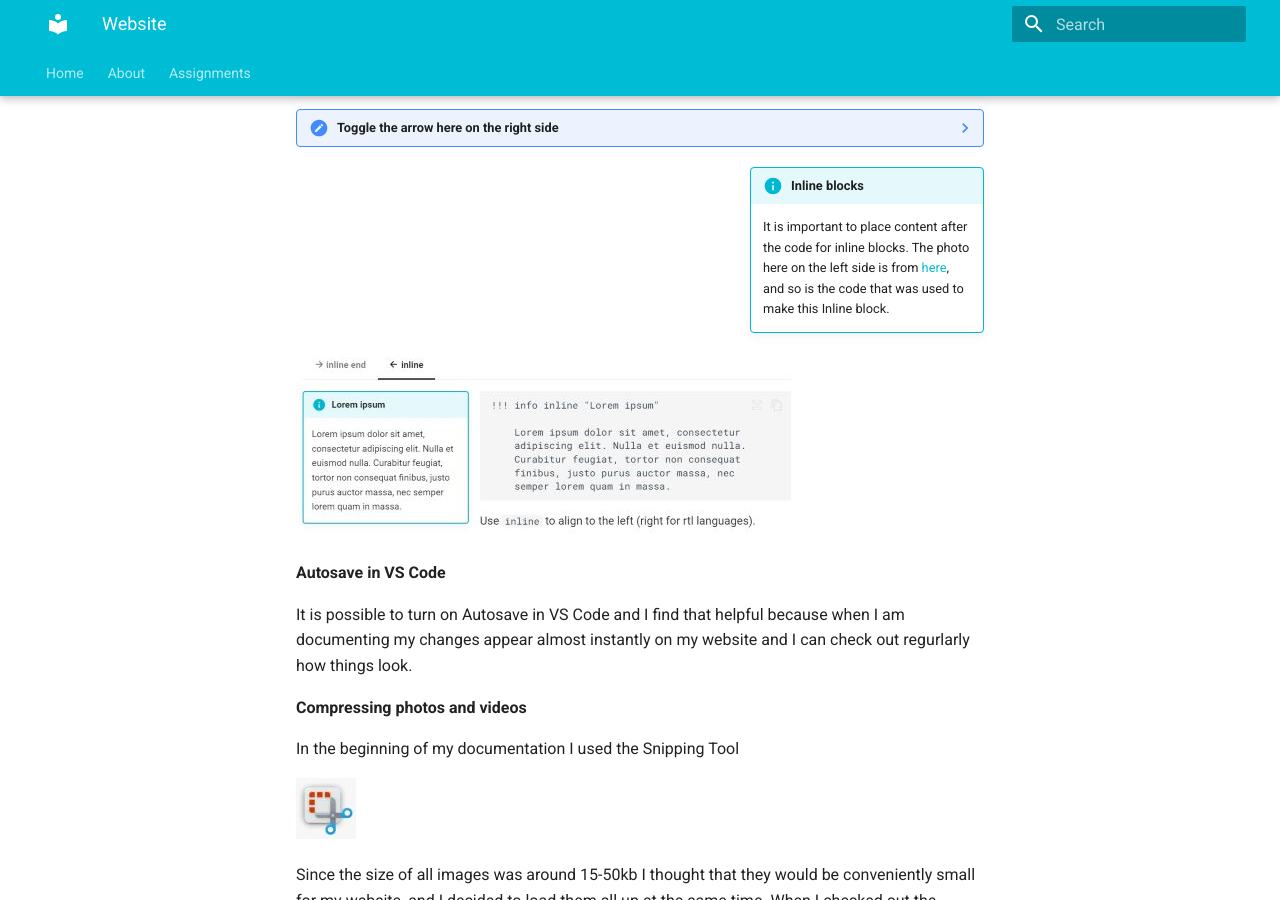
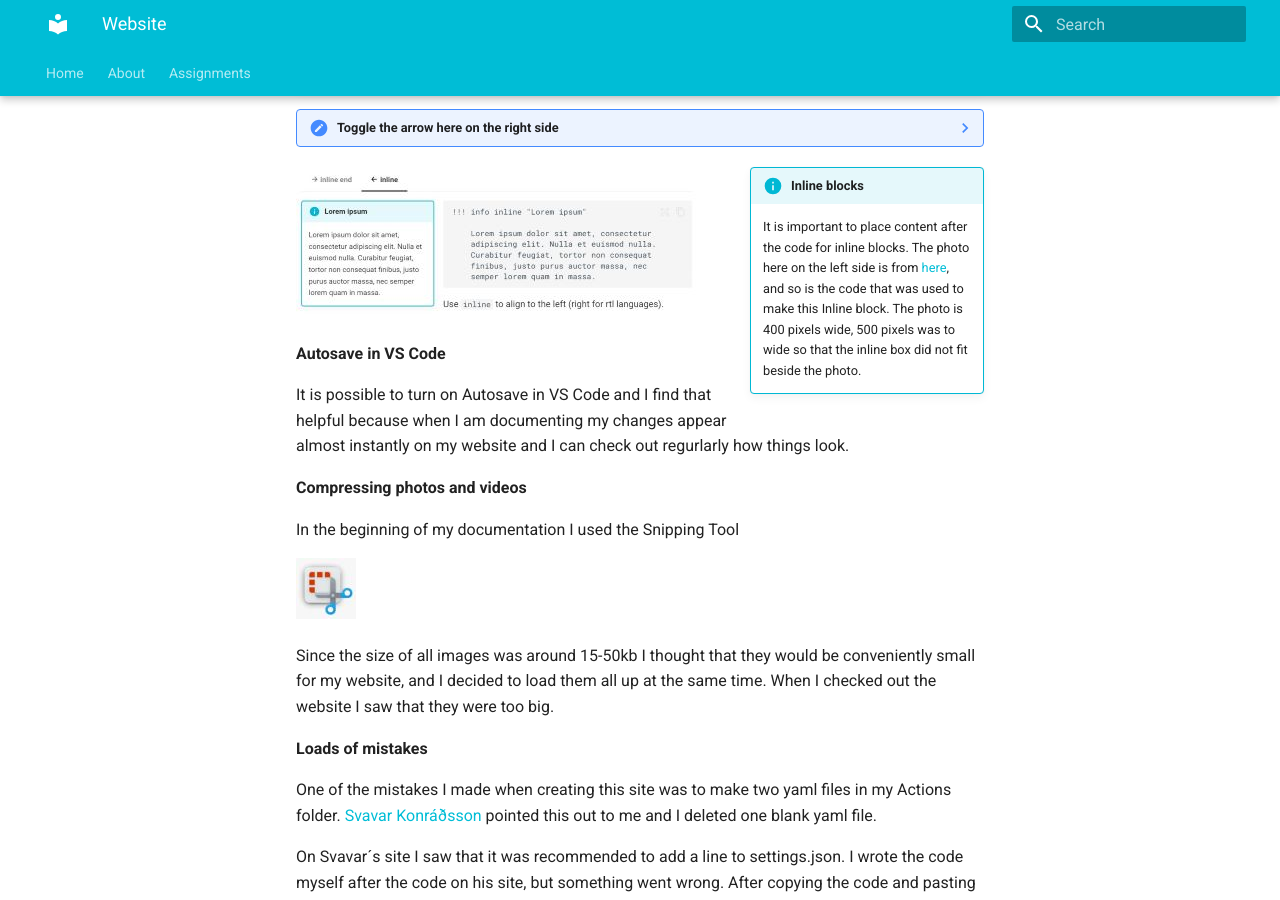
Before and after one commit to OlofH2/Before-Fab-Academy, an MkDocs documentation site: the page built from docs/Website.md, in a window 1280 px wide and 900 px high, scrolled down 1545 px. Built offline with MkDocs 1.6.1 and Material for MkDocs 9.7.7, drawn with Linux system fonts in a browser that asks for light colours.

Commit message:
Photo with inline box fitted again

```diff
--- a/docs/Website.md
+++ b/docs/Website.md
@@ -38,9 +38,9 @@ I saw that [Svavar Konráðsson](https://fabacademy.org/2023/labs/isafjordur/stu
 
 !!! info inline end "Inline blocks"
 
-    It is important to place content after the code for inline blocks. The photo here on the left side is from [here](https://squidfunk.github.io/mkdocs-material/reference/admonitions/), and so is the code that was used to make this Inline block.
+    It is important to place content after the code for inline blocks. The photo here on the left side is from [here](https://squidfunk.github.io/mkdocs-material/reference/admonitions/), and so is the code that was used to make this Inline block. The photo is 400 pixels wide, 500 pixels was to wide so that the inline box did not fit beside the photo.
 
-![Inline_Code](img/Inline_code_example500x188.jpg)
+![Inline_code](img/Inline_code_example_400x150.jpg)
 
 **Autosave in VS Code**
 
```
Also changed, not shown: docs/img/Inline_code_example_400x150.jpg (added).
